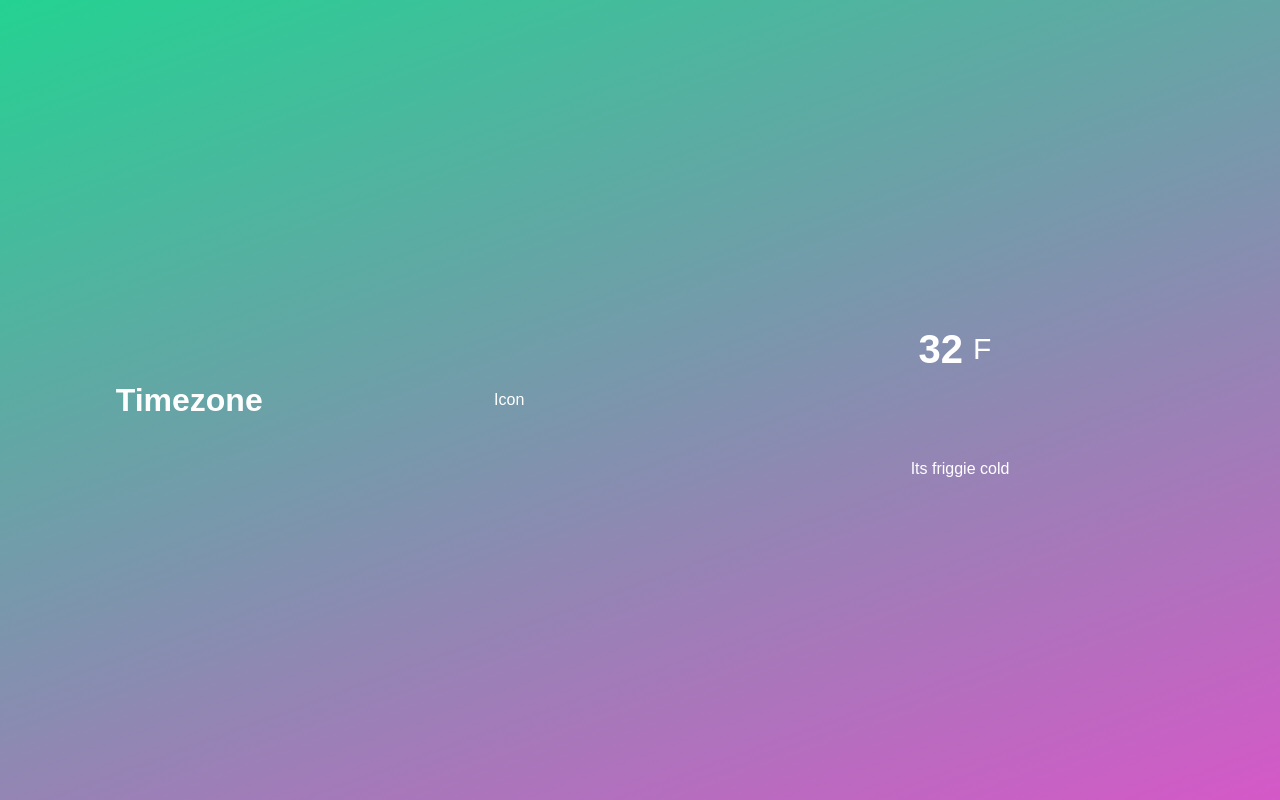
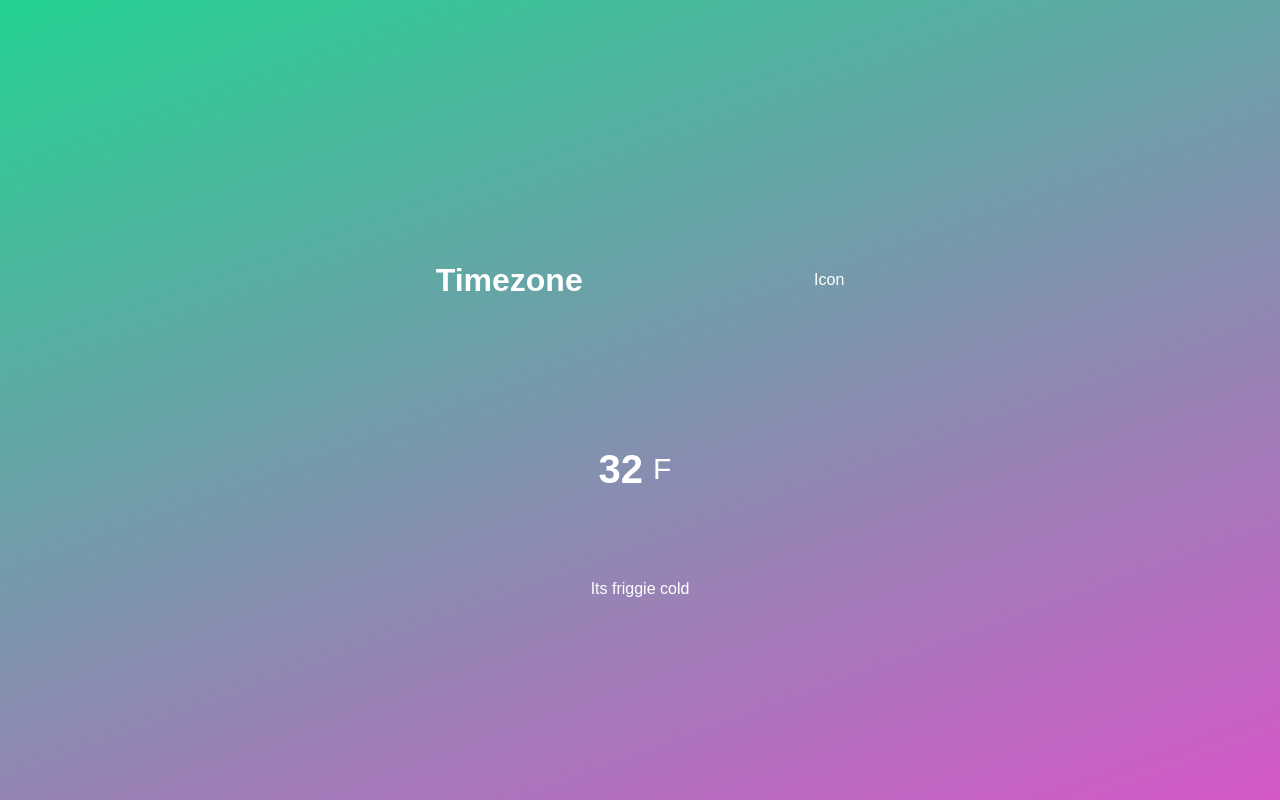
Before and after one commit to BogdanNegura/weather-app-devEd, a plain HTML site: page index.html in a window 1280 px wide. Drawn offline with Linux system fonts and the light colour scheme.

Commit message:
fix the css typo

```diff
--- a/style.css
+++ b/style.css
@@ -8,7 +8,7 @@ body {
     height: 100vh;
     display: flex;
     justify-content: center;
-    font-display: column;
+    flex-direction: column;
     align-items: center;
     background-image: linear-gradient(-20deg, #d558c8 0%, #24d292 100%);
     font-family: sans-serif;
```
